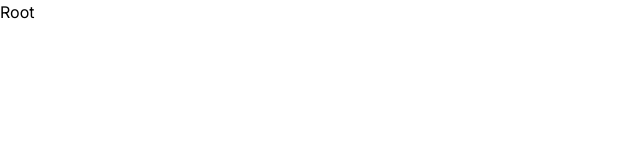
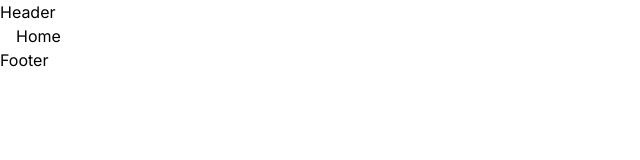
Before and after one commit to ownist/MRBA3, a React (Vite) app: page / in a window 1280 px wide. Shown: the top 160 px of the page, without its empty margins (0-640 px from the left). Built offline with nearby package versions, Linux system fonts and the light colour scheme.

Commit message:
feat(layout): set up basic app layout and routing
- Create Header and Footer components
- Implement Root layout with Header and Footer
- Configure nested routing with Outlet
- Add Home page as default route

```diff
--- /dev/null
+++ b/src/components/Footer.jsx
@@ -0,0 +1,9 @@
+
+
+const Footer = () => {
+  return (
+    <div>Footer</div>
+  )
+}
+
+export default Footer
--- /dev/null
+++ b/src/components/Header.jsx
@@ -0,0 +1,9 @@
+
+
+const Header = () => {
+  return (
+    <div>Header</div>
+  )
+}
+
+export default Header
--- a/src/components/Root.jsx
+++ b/src/components/Root.jsx
@@ -1,8 +1,16 @@
+import { Outlet } from "react-router";
+import Header from "./Header";
+import Footer from "./Footer";
+
 const Root = () => {
   return (
-    <div>
-      <h1>Root</h1>
-    </div>
+    <>
+      <Header />
+      <main className="max-w-360 mx-auto px-4">
+        <Outlet />
+      </main>
+      <Footer />
+    </>
   );
 };
 
--- /dev/null
+++ b/src/pages/Home.jsx
@@ -0,0 +1,9 @@
+
+
+const Home = () => {
+  return (
+    <div>Home</div>
+  )
+}
+
+export default Home
--- a/src/routes/Routes.jsx
+++ b/src/routes/Routes.jsx
@@ -1,9 +1,17 @@
 import { createBrowserRouter } from "react-router";
 import Root from "../components/Root";
+import Home from "../pages/Home";
 
 export const router = createBrowserRouter([
   {
     path: "/",
     Component: Root,
+    children: [
+      {
+        index: true,
+        path: "/",
+        Component: Home,
+      },
+    ],
   },
 ]);
```
